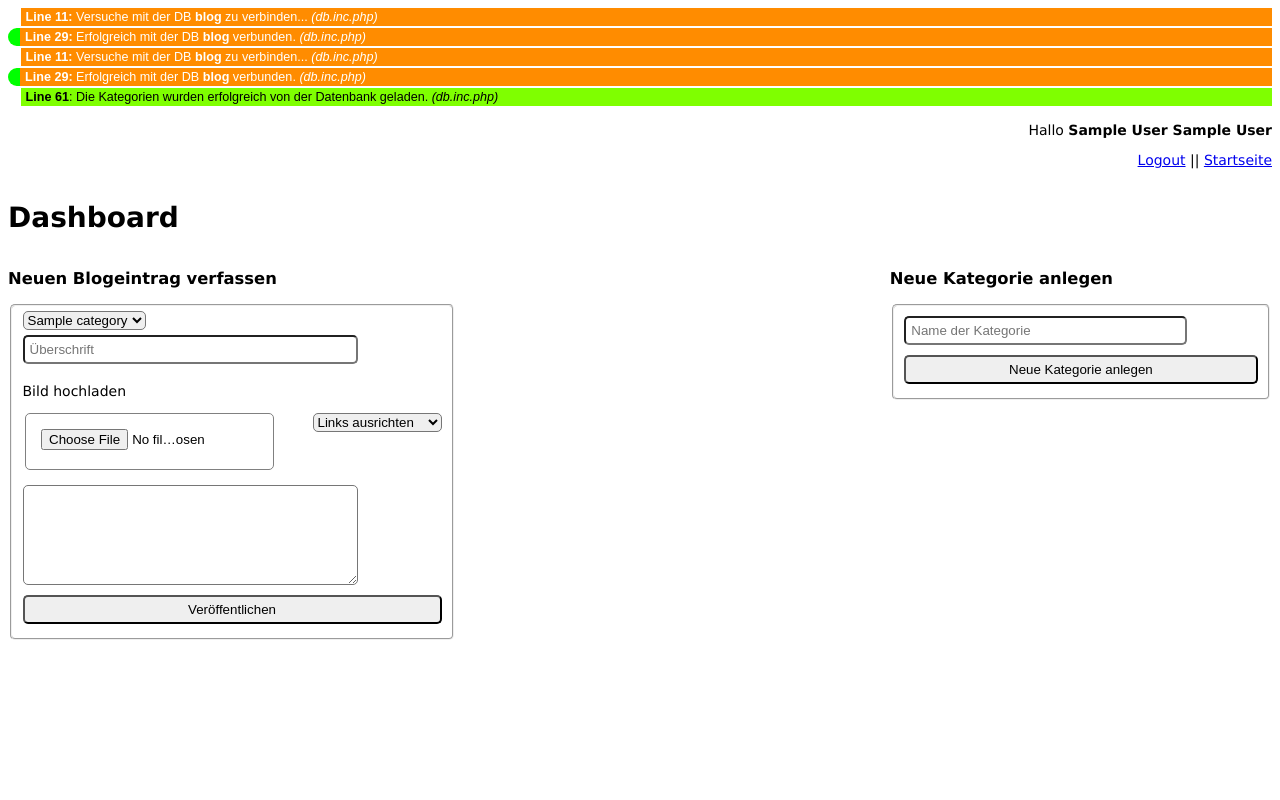
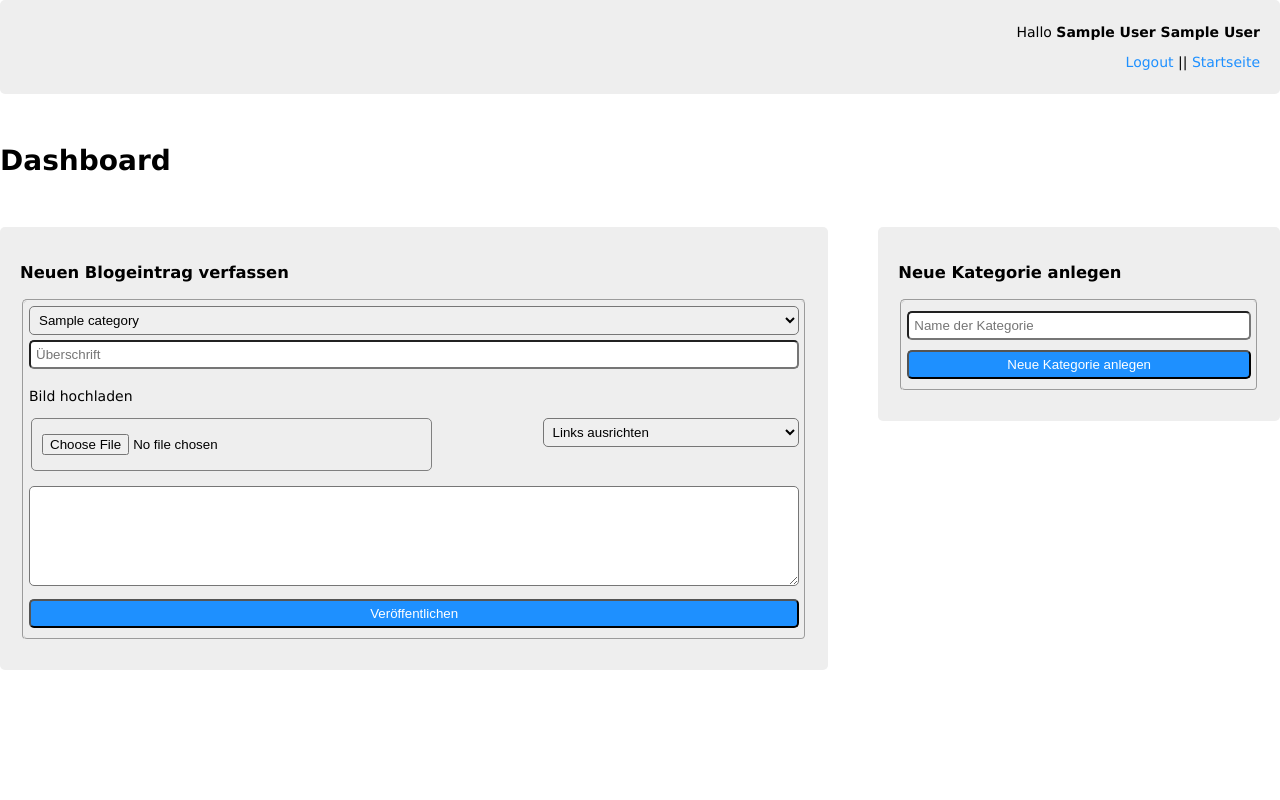
Before and after one commit to Caligula6662/php-schulung, a PHP site: page /dashboard.php in a window 1280 px wide. Run offline with PHP 8.4, Linux system fonts and the light colour scheme; the visitor is signed in with stand-in values (Sample User, id 1); tables that the repository leaves empty or names only in its code hold one stand-in row (values such as "Sample post").

Commit message:
Projekt Blog zweiter Teil Styling

```diff
--- a/blog/css/main.css
+++ b/blog/css/main.css
@@ -2,23 +2,157 @@
 /********** BASIC STYLES **********/
 /**********************************/
 
+* {
+	box-sizing: border-box;
+}
+
 body {
 	font-family: verdana;
 	font-size: 14px;
-	box-sizing: border-box;
+	margin:0;
+}
+
+.header {
+	background-color: #eee;
+	padding: 10px 20px;
+	border-radius: 5px;
+}
+
+.container {
+	margin: 0 auto;
+	max-width: 1440px;
+}
+
+.d-flex {
+	display: flex;
+	flex-wrap: wrap;
+
+}
+
+.col-9 {
+	flex: 0 0 75%;
+	max-width: 75%;
+}
+.col-8 {
+	flex: 0 0 66.666667%;
+	max-width: 66.666667%;
+}
+.col-4 {
+	flex: 0 0 33.333333%;
+	max-width: 33.333333%;
+}
+.col-3 {
+	flex: 0 0 25%;
+	max-width: 25%;
+}
+
+.image img {
+	max-width: 100%;
+}
+
+.image.right {
+	order: 2;
+}
+
+.image.right + p {
+	padding-right: 20px;
+}
+
+.image.left + p {
+	padding-left: 20px;
 }
 
 p.small {
 	font-size: 0.7em; color: gray;
 }
 
+.content {
+	margin-right: 25px;
+}
+
+.hero {
+	margin: 50px 0;
+}
+
+a {
+	color: dodgerblue;
+	text-decoration: none;
+}
+a:hover {
+	text-decoration: underline;
+}
+
+.blogpost {
+	background-color: #eee;
+	padding: 20px;
+	border-radius: 5px;
+	margin-bottom: 50px;
+}
+
+.blogpost-header h3 {
+	margin: 5px 0 15px 0;
+	text-transform: uppercase;
+	font-weight: bolder;
+	font-size: 20px;
+}
+
+.blogpost-header .info {
+	margin-bottom: 15px;
+	display: inline-block;
+}
+
+.blogpost-content p {
+	margin-top: 0;
+}
+
+.sidebar-nav {
+	background-color: #eee;
+	padding: 20px;
+	border-radius: 5px;
+	margin-left: 25px;
+}
+
+.categories {
+	list-style-type: none;
+	margin: 0;
+	padding-left: 0;
+	text-align: center;
+	padding-top: 10px;
+}
+
+.categories li {
+	padding-left: 0;
+}
+
+.categories a {
+	color: #424242;
+	display: block;
+	text-decoration: none;
+	background-color: #ddd;
+	border-radius: 5px;
+	margin-bottom: 10px;
+	padding: 5px;
+	transition: all .3s ease;
+}
+.categories a:hover {
+	background-color: #333333;
+	color: #ffffff;
+	transition: all .3s ease;
+}
+
+
 /******************************************/
 /********** HTML ELEMENTS STYLES **********/
 /******************************************/
 
 /********** COMMON FORMULAR STYLES **********/
+form {
+	margin-bottom: 0;
+}
+
 fieldset, input, textarea, select {
 	border-radius: 5px;
+	padding: 5px;
 }
 fieldset {
 	margin-bottom: 10px;
@@ -27,6 +161,11 @@ fieldset fieldset {
 	width: 78%;
 	border: 1px solid gray;
 }
+
+select {
+	width: 100%;
+}
+
 select.day {
 	width: 75px;
 }
@@ -39,7 +178,7 @@ select.year {
 input, textarea {
 	margin: 5px 0;
 	padding: 5px;
-	width: 80%;
+	width: 100%;
 }
 textarea {
 	height: 100px;
@@ -47,9 +186,11 @@ textarea {
 }
 input[type="submit"] {
 	width: 100%;
+	color: white;
+	background-color: dodgerblue;
 }
 input.short {
-	width: 125px;
+	width: 140px;
 }
 
 /********** TABLES **********/
@@ -124,7 +265,7 @@ img.avatar {
 	color: green;
 }
 .info {
-	color: darkorange;
+	color: dodgerblue;
 }
 .bg-error {
 	background-color: red;
--- a/blog/dashboard.php
+++ b/blog/dashboard.php
@@ -18,7 +18,6 @@
 	}
 
 
-
 	#************************************************#
 	#************* Includes und Imports *************#
 	#************************************************#
@@ -26,7 +25,6 @@
 	require_once("include/config.inc.php");
 	require_once("include/form.inc.php");
 	require_once("include/db.inc.php");
-
 
 
 	#***********************************************************#
@@ -56,7 +54,6 @@
 	$errorBlog_image = NULL;
 
 
-
 	#****************************#
 	#********** Logout **********#
 	#****************************#
@@ -80,7 +77,6 @@
 	} // ENDE Prüfe, dass der Parameter Action in der URL vorhanden ist
 
 
-
 	#***************************************#
 	#********** Kategorie anlegen **********#
 	#***************************************#
@@ -100,7 +96,7 @@
 
 
 		// Finale Prüfung des Eingabefeldes Kategorie
-		if ( $usrMsgCategory ) {
+		if ($usrMsgCategory) {
 			// Fehler
 			if (DEBUG) echo "<p class='debug err'><b>Line " . __LINE__ . "</b>: Der Input für die Kategorie entspricht nicht den Vorgaben. <i>(" . basename(__FILE__) . ")</i></p>\r\n";
 
@@ -113,15 +109,15 @@
 			#************************************************#
 
 			$statement = $pdo->prepare("SELECT COUNT(cat_name) FROM categories WHERE cat_name = :ph_cat_name");
-			$statement->execute(array("ph_cat_name"=> $category));
-			if(DEBUG)	if($statement->errorInfo()[2]) echo "<p class='debug err'><b>Line " . __LINE__ . "</b>: " . $statement->errorInfo()[2] . " <i>(" . basename(__FILE__) . ")</i></p>\r\n";
+			$statement->execute(array("ph_cat_name" => $category));
+			if (DEBUG) if ($statement->errorInfo()[2]) echo "<p class='debug err'><b>Line " . __LINE__ . "</b>: " . $statement->errorInfo()[2] . " <i>(" . basename(__FILE__) . ")</i></p>\r\n";
 
 			$existCategory = $statement->fetchColumn();
 
-			if(DEBUG)	echo "<p class='debug'><b>Line " . __LINE__ . "</b>: \$existCategory: $existCategory <i>(" . basename(__FILE__) . ")</i></p>\r\n";
+			if (DEBUG) echo "<p class='debug'><b>Line " . __LINE__ . "</b>: \$existCategory: $existCategory <i>(" . basename(__FILE__) . ")</i></p>\r\n";
 
 			// Finale Prüfung der Existenz der Kategorie
-			if ( $existCategory ) {
+			if ($existCategory) {
 				// Fehler
 				if (DEBUG) echo "<p class='debug err'><b>Line " . __LINE__ . "</b>: Die Kategorie ist bereits vorhanden. <i>(" . basename(__FILE__) . ")</i></p>\r\n";
 				$usrMsgCategory = "<span class='error'>Die Kategorie ist bereits vorhanden.</span>";
@@ -136,18 +132,18 @@
 				#*********************************************#
 
 				$statement = $pdo->prepare("INSERT INTO categories (cat_name) VALUES (:ph_cat_name)");
-				$statement->execute(array("ph_cat_name"=>$category));
+				$statement->execute(array("ph_cat_name" => $category));
 
-				if(DEBUG)	if($statement->errorInfo()[2]) echo "<p class='debug err'><b>Line " . __LINE__ . "</b>: " . $statement->errorInfo()[2] . " <i>(" . basename(__FILE__) . ")</i></p>\r\n";
+				if (DEBUG) if ($statement->errorInfo()[2]) echo "<p class='debug err'><b>Line " . __LINE__ . "</b>: " . $statement->errorInfo()[2] . " <i>(" . basename(__FILE__) . ")</i></p>\r\n";
 
 				$rowCount = $statement->rowCount();
-				if(DEBUG)	echo "<p class='debug'><b>Line " . __LINE__ . "</b>\$rowCount: $rowCount<i>(" . basename(__FILE__) . ")</i></p>\r\n";
+				if (DEBUG) echo "<p class='debug'><b>Line " . __LINE__ . "</b>\$rowCount: $rowCount<i>(" . basename(__FILE__) . ")</i></p>\r\n";
 
 				// User über das Anlegen der Kategorie in der DB informieren
-				if( !$rowCount ) {
+				if (!$rowCount) {
 					// Fehler
 
-					if(DEBUG)	echo "<p class='debug err'><b>Line " . __LINE__ . "</b>Fehler beim Speichern der Kategorie in die Datenbank<i>(" . basename(__FILE__) . ")</i></p>\r\n";
+					if (DEBUG) echo "<p class='debug err'><b>Line " . __LINE__ . "</b>Fehler beim Speichern der Kategorie in die Datenbank<i>(" . basename(__FILE__) . ")</i></p>\r\n";
 					$usrMsgCategory = "<span class='error'>Es ist ein Fehler aufgetreten. Bitte versuchen Sie es später noch einmal.</span>";
 
 				} else {
@@ -165,7 +161,6 @@
 	} // ENDE Prüfe, dass das Formular für eine neue Kategorie abgesendet wurde
 
 
-
 	#****************************************************#
 	#********** Vorhandene Kategorien ausgeben **********#
 	#****************************************************#
@@ -173,13 +168,12 @@
 	$categoriesArray = readTableFromDb("categories");
 
 
-
 	#********************************************************#
 	#********** Blogbeitrag auslesen und speichern **********#
 	#********************************************************#
 
 	// Überprüfe dass PostArray für den BlogPost
-	if ( isset($_POST["addBlogPost"]) ) {
+	if (isset($_POST["addBlogPost"])) {
 
 		if (DEBUG) echo "<pre class='debug'>Line <b>" . __LINE__ . "</b> <i>(" . basename(__FILE__) . ")</i>:<br>\r\n";
 		if (DEBUG) print_r($_POST);
@@ -192,11 +186,11 @@
 		$blog_imageAlignment = cleanString($_POST["blog_imageAlignment"]);
 		$blog_content = cleanString($_POST["blog_content"]);
 
-		if(DEBUG)	echo "<p class='debug'><b>Line " . __LINE__ . "</b>: \$cat_id: $cat_id <i>(" . basename(__FILE__) . ")</i></p>\r\n";
-		if(DEBUG)	echo "<p class='debug'><b>Line " . __LINE__ . "</b>: \$blog_headline: $blog_headline <i>(" . basename(__FILE__) . ")</i></p>\r\n";
-		if(DEBUG)	echo "<p class='debug'><b>Line " . __LINE__ . "</b>: \$blog_imagePath: $blog_imagePath <i>(" . basename(__FILE__) . ")</i></p>\r\n";
-		if(DEBUG)	echo "<p class='debug'><b>Line " . __LINE__ . "</b>: \$blog_imageAlignment: $blog_imageAlignment <i>(" . basename(__FILE__) . ")</i></p>\r\n";
-		if(DEBUG)	echo "<p class='debug'><b>Line " . __LINE__ . "</b>: \$blog_content: $blog_content <i>(" . basename(__FILE__) . ")</i></p>\r\n";
+		if (DEBUG) echo "<p class='debug'><b>Line " . __LINE__ . "</b>: \$cat_id: $cat_id <i>(" . basename(__FILE__) . ")</i></p>\r\n";
+		if (DEBUG) echo "<p class='debug'><b>Line " . __LINE__ . "</b>: \$blog_headline: $blog_headline <i>(" . basename(__FILE__) . ")</i></p>\r\n";
+		if (DEBUG) echo "<p class='debug'><b>Line " . __LINE__ . "</b>: \$blog_imagePath: $blog_imagePath <i>(" . basename(__FILE__) . ")</i></p>\r\n";
+		if (DEBUG) echo "<p class='debug'><b>Line " . __LINE__ . "</b>: \$blog_imageAlignment: $blog_imageAlignment <i>(" . basename(__FILE__) . ")</i></p>\r\n";
+		if (DEBUG) echo "<p class='debug'><b>Line " . __LINE__ . "</b>: \$blog_content: $blog_content <i>(" . basename(__FILE__) . ")</i></p>\r\n";
 
 		$errorCat_id = checkInputString($_POST["cat_id"], 1, 2);
 		$errorBlog_headline = checkInputString($_POST["blog_headline"]);
@@ -204,7 +198,7 @@
 		$errorBlog_content = checkInputString($_POST["blog_content"], 10, 2048);
 
 		// Finale Prüfung der Pflichteinfabefelder Blogpost
-		if ( $errorCat_id OR $errorBlog_headline OR $errorBlog_content OR $errorCat_id OR $errorBlog_imageAlignment) {
+		if ($errorCat_id or $errorBlog_headline or $errorBlog_content or $errorCat_id or $errorBlog_imageAlignment) {
 			// Fehler
 			if (DEBUG) echo "<p class='debug err'><b>Line " . __LINE__ . "</b>: Das Formular enthält noch Fehler! <i>(" . basename(__FILE__) . ")</i></p>\r\n";
 
@@ -213,7 +207,6 @@
 			// Erfolg
 
 			if (DEBUG) echo "<p class='debug ok'><b>Line " . __LINE__ . "</b>: Das Formular ist formal fehlerfrei und wird nun verarbeitet... <i>(" . basename(__FILE__) . ")</i></p>\r\n";
-
 
 
 			#********************************************#
@@ -264,7 +257,6 @@
 				// Erfolg
 
 
-
 				#**********************************************#
 				#********** BlogPost in DB schreiben **********#
 				#**********************************************#
@@ -289,14 +281,14 @@
 					)
 				");
 
-				$statement->execute( array(
+				$statement->execute(array(
 					"ph_blog_headline" => $blog_headline,
 					"ph_blog_imagePath" => $blog_imagePath,
 					"ph_blog_imageAlignment" => $blog_imageAlignment,
 					"ph_blog_content" => $blog_content,
 					"ph_cat_id" => $cat_id,
 					"ph_usr_id" => $_SESSION["usr_id"]
-				) );
+				));
 
 				if (DEBUG) if ($statement->errorInfo()[2]) echo "<p class='debug err'><b>Line " . __LINE__ . "</b>: " . $statement->errorInfo()[2] . " <i>(" . basename(__FILE__) . ")</i></p>\r\n";
 
@@ -332,16 +324,12 @@
 	} // ENDE Überprüfe dass PostArray für den BlogPost
 
 
-
-
-
 ?>
 
 
 <!doctype html>
 
 <html>
-
 
 
 <head>
@@ -353,18 +341,24 @@
 </head>
 
 
-
 <body>
 
-	<header class="fright loginheader">
+<header class="header container">
 	<p>Hallo <b><?= $_SESSION["usr_firstname"] ?> <?= $_SESSION["usr_lastname"] ?></b></p>
 	<p><a href="?action=logout">Logout</a> || <a href="index.php">Startseite</a></p>
 </header>
-	<div class="clearer"></div>
+<div class="container">
 
+	<div class="hero">
 		<h1>Dashboard</h1>
+	</div>
 
-	<div class="fleft">
+	<div class="d-flex">
+		<div class="col-8">
+			<div class="content">
+
+				<div class="blogpost">
+
 					<span class="success"><?= $dbMessage ?></span>
 					<h3>Neuen Blogeintrag verfassen</h3>
 
@@ -377,28 +371,35 @@
 							<?php else: ?>
 								<span class="error"><?= $errorCat_id ?></span>
 								<select name="cat_id" value="<?= $cat_id ?>">
-						<?php foreach ($categoriesArray AS $categorieResults): ?>
-							<option value="<?= $categorieResults["cat_id"] ?>" <?php if($categorieResults["cat_id"] == $cat_id) echo "selected" ?> ><?= $categorieResults["cat_name"] ?></option>
+									<?php foreach ($categoriesArray as $categorieResults): ?>
+										<option value="<?= $categorieResults["cat_id"] ?>" <?php if ($categorieResults["cat_id"] == $cat_id) echo "selected" ?> ><?= $categorieResults["cat_name"] ?></option>
 									<?php endforeach; ?>
 								</select><br>
 							<?php endif ?>
 
 							<span class="error"><?= $errorBlog_headline ?></span>
-				<input type="text" name="blog_headline" placeholder="Überschrift" value="<?= $blog_headline ?>">
+							<input type="text" name="blog_headline" placeholder="Überschrift"
+								   value="<?= $blog_headline ?>">
 
 							<p>Bild hochladen</p>
-				<div>
-					<div class="fleft">
+							<div class="d-flex">
+								<div class="col-8">
 									<fieldset name="blog_imagePath">
 										<span class="error"><?= $errorBlog_image ?></span>
 										<input type="file" name="blog_imagePath" value="">
 									</fieldset>
 								</div>
-					<div class="fright">
+								<div class="col-4">
 									<span class="error"><?= $errorBlog_imageAlignment ?></span>
 									<select name="blog_imageAlignment" value="<?= $blog_imageAlignment ?>">
-							<option value="left" <?php if($blog_imageAlignment == "left") echo "selected" ?> >Links ausrichten</option>
-							<option value="right" <?php if($blog_imageAlignment == "right") echo "selected" ?> >Rechts ausrichten</option>
+										<option value="left" <?php if ($blog_imageAlignment == "left") echo "selected" ?> >
+											Links
+											ausrichten
+										</option>
+										<option value="right" <?php if ($blog_imageAlignment == "right") echo "selected" ?> >
+											Rechts
+											ausrichten
+										</option>
 									</select>
 								</div>
 							</div>
@@ -410,9 +411,13 @@
 							<input type="submit" value="Veröffentlichen">
 						</fieldset>
 					</form>
+				</div>
+			</div>
 
 		</div>
-	<div class="fright">
+		<div class="col-4">
+
+			<div class="sidebar-nav">
 				<h3>Neue Kategorie anlegen</h3>
 
 				<form method="post" action="">
@@ -423,12 +428,12 @@
 						<input type="submit" value="Neue Kategorie anlegen">
 					</fieldset>
 				</form>
-
 			</div>
-	<div class="clearer"></div>
+		</div>
+	</div>
+</div>
 
 </body>
 
 
-
 </html>
--- a/blog/include/config.inc.php
+++ b/blog/include/config.inc.php
@@ -25,9 +25,9 @@
 
 
 	#************ Debugging ************#
-	define("DEBUG", true);
-	define("DEBUG_F", true);
-	define("DEBUG_DB", true);
+	define("DEBUG", false);
+	define("DEBUG_F", false);
+	define("DEBUG_DB", false);
 
 
 
```
Also changed, not shown: blog/index.php (+30 -23 lines). Lines whose indentation alone changed are shown as unchanged.
